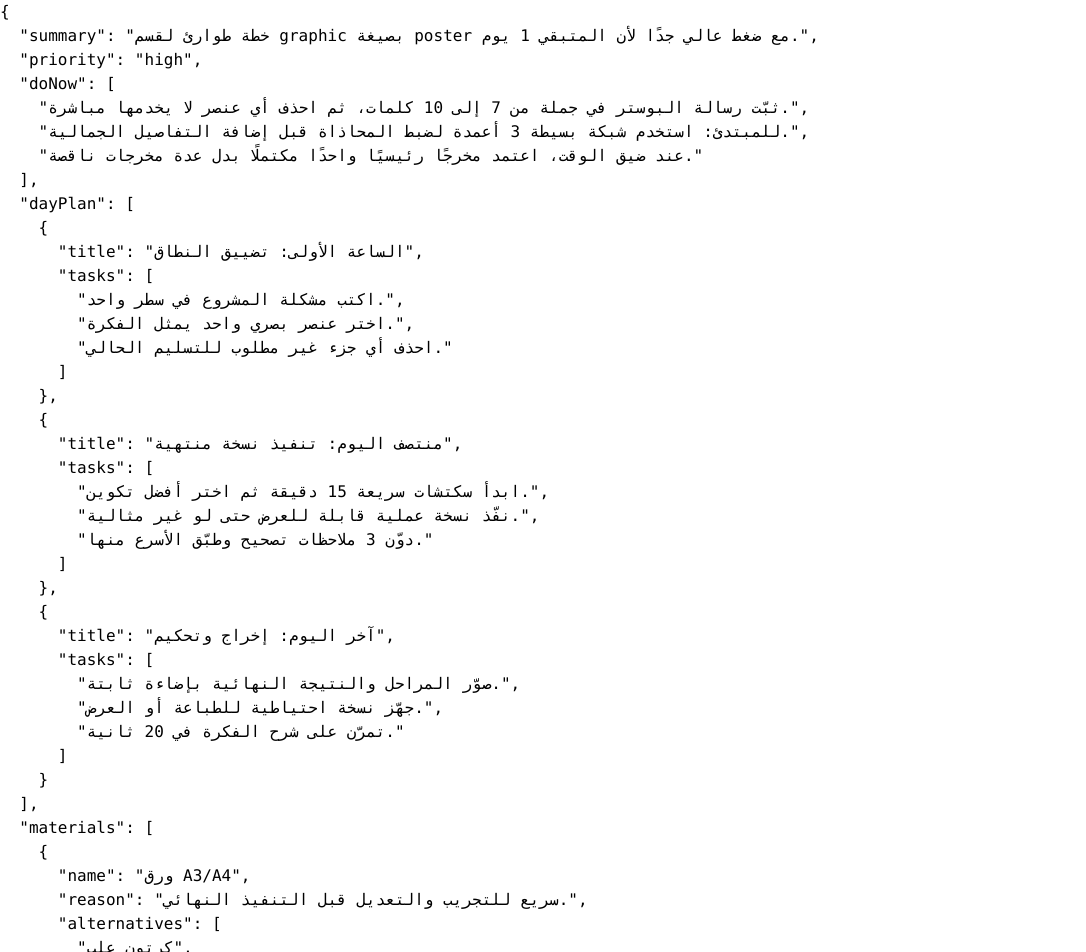
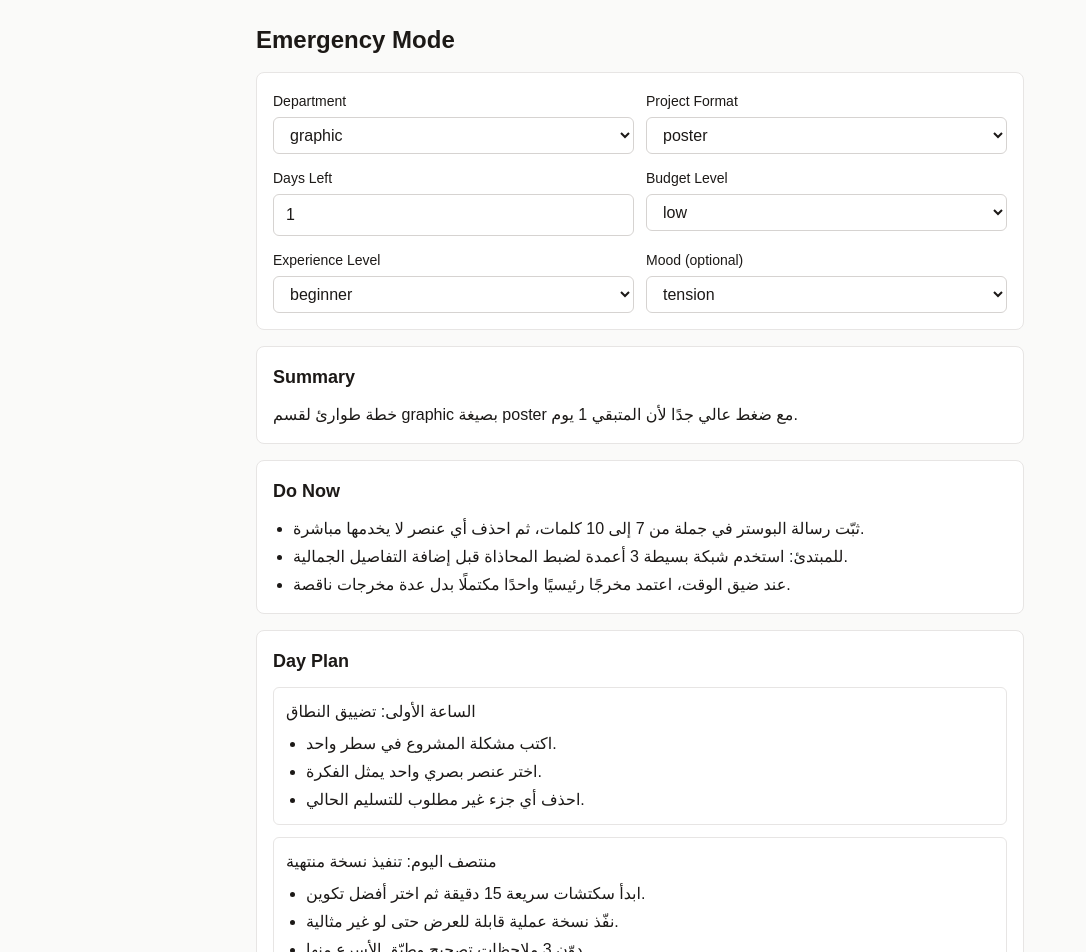
Before and after one commit to omarkhair70-droid/fine.arts.nub, a Next.js app: page /tools/emergency in a window 1280 px wide. Shown: the top 952 px of the page, without its empty margins (0-1086 px from the left). Built offline with nearby package versions, Linux system fonts and the light colour scheme.

Commit message:
Build emergency mode interactive UX

```diff
--- a/app/tools/emergency/page.tsx
+++ b/app/tools/emergency/page.tsx
@@ -1,7 +1,19 @@
+"use client";
+
+import { useMemo, useState } from "react";
+
 import { generateEmergencyPlan } from "@/lib/generators/generateEmergencyPlan";
+import type { EmergencyInput } from "@/types/emergency";
+import type { BudgetLevel, Department, ExperienceLevel, Mood, ProjectFormat } from "@/types/taxonomy";
+
+const departments: Department[] = ["graphic", "decor", "painting", "drawing", "sculpture", "ceramics", "photography", "general"];
+const projectFormats: ProjectFormat[] = ["painting", "poster", "campaign", "space", "model", "sculpture", "installation", "photography", "presentation"];
+const budgetLevels: BudgetLevel[] = ["very-low", "low", "medium", "open"];
+const experienceLevels: ExperienceLevel[] = ["beginner", "intermediate", "advanced"];
+const moods: Mood[] = ["sadness", "nostalgia", "tension", "chaos", "hope", "identity", "city", "childhood", "isolation", "memory"];
 
 export default function EmergencyPage() {
-  const output = generateEmergencyPlan({
+  const [form, setForm] = useState<EmergencyInput>({
     department: "graphic",
     projectFormat: "poster",
     daysLeft: 1,
@@ -10,5 +22,97 @@ export default function EmergencyPage() {
     mood: "tension"
   });
 
-  return <pre>{JSON.stringify(output, null, 2)}</pre>;
+  const plan = useMemo(() => generateEmergencyPlan(form), [form]);
+
+  return (
+    <main className="min-h-screen bg-stone-50 px-4 py-6 text-stone-900">
+      <div className="mx-auto flex w-full max-w-3xl flex-col gap-4">
+        <h1 className="text-2xl font-semibold">Emergency Mode</h1>
+
+        <section className="rounded-lg border border-stone-200 bg-white p-4">
+          <form className="grid grid-cols-1 gap-3 sm:grid-cols-2">
+            <Field label="Department">
+              <select value={form.department} onChange={(e) => setForm((prev) => ({ ...prev, department: e.target.value as Department }))} className="w-full rounded-md border border-stone-300 bg-white px-3 py-2">
+                {departments.map((option) => (
+                  <option key={option} value={option}>{option}</option>
+                ))}
+              </select>
+            </Field>
+
+            <Field label="Project Format">
+              <select value={form.projectFormat} onChange={(e) => setForm((prev) => ({ ...prev, projectFormat: e.target.value as ProjectFormat }))} className="w-full rounded-md border border-stone-300 bg-white px-3 py-2">
+                {projectFormats.map((option) => (
+                  <option key={option} value={option}>{option}</option>
+                ))}
+              </select>
+            </Field>
+
+            <Field label="Days Left">
+              <input type="number" min={1} max={30} value={form.daysLeft} onChange={(e) => setForm((prev) => ({ ...prev, daysLeft: Math.max(1, Number(e.target.value) || 1) }))} className="w-full rounded-md border border-stone-300 bg-white px-3 py-2" />
+            </Field>
+
+            <Field label="Budget Level">
+              <select value={form.budgetLevel} onChange={(e) => setForm((prev) => ({ ...prev, budgetLevel: e.target.value as BudgetLevel }))} className="w-full rounded-md border border-stone-300 bg-white px-3 py-2">
+                {budgetLevels.map((option) => (
+                  <option key={option} value={option}>{option}</option>
+                ))}
+              </select>
+            </Field>
+
+            <Field label="Experience Level">
+              <select value={form.experienceLevel} onChange={(e) => setForm((prev) => ({ ...prev, experienceLevel: e.target.value as ExperienceLevel }))} className="w-full rounded-md border border-stone-300 bg-white px-3 py-2">
+                {experienceLevels.map((option) => (
+                  <option key={option} value={option}>{option}</option>
+                ))}
+              </select>
+            </Field>
+
+            <Field label="Mood (optional)">
+              <select value={form.mood ?? ""} onChange={(e) => setForm((prev) => ({ ...prev, mood: (e.target.value || undefined) as Mood | undefined }))} className="w-full rounded-md border border-stone-300 bg-white px-3 py-2">
+                <option value="">none</option>
+                {moods.map((option) => (
+                  <option key={option} value={option}>{option}</option>
+                ))}
+              </select>
+            </Field>
+          </form>
+        </section>
+
+        <Section title="Summary"><p>{plan.summary}</p></Section>
+        <Section title="Do Now"><ul className="list-disc space-y-1 ps-5">{plan.doNow.map((item) => <li key={item}>{item}</li>)}</ul></Section>
+        <Section title="Day Plan">
+          <div className="space-y-3">{plan.dayPlan.map((block) => (
+            <div key={block.title} className="rounded-md border border-stone-200 p-3">
+              <h3 className="mb-2 font-medium">{block.title}</h3>
+              <ul className="list-disc space-y-1 ps-5">{block.tasks.map((task) => <li key={task}>{task}</li>)}</ul>
+            </div>
+          ))}</div>
+        </Section>
+        <Section title="Materials"><ul className="space-y-2">{plan.materials.map((m) => <li key={m.name}><p className="font-medium">{m.name}</p><p className="text-sm">{m.reason}</p>{m.alternatives?.length ? <p className="text-sm text-stone-700">Alternatives: {m.alternatives.join("، ")}</p> : null}</li>)}</ul></Section>
+        <Section title="Cheap Alternatives"><ul className="list-disc space-y-1 ps-5">{plan.cheapAlternatives.map((item) => <li key={item}>{item}</li>)}</ul></Section>
+        <Section title="Presentation Order"><ol className="list-decimal space-y-1 ps-5">{plan.presentationOrder.map((item) => <li key={item}>{item}</li>)}</ol></Section>
+        <Section title="Explain It Like This"><p>{plan.explainItLikeThis}</p></Section>
+        <Section title="Jury Defense Line"><p>{plan.juryDefenseLine}</p></Section>
+        <Section title="Common Mistakes"><ul className="space-y-3">{plan.commonMistakes.map((m) => <li key={m.mistake} className="rounded-md border border-stone-200 p-3"><p className="font-medium">{m.mistake}</p><p className="text-sm">Why it hurts: {m.whyItHurts}</p><p className="text-sm">Fix fast: {m.fixFast}</p></li>)}</ul></Section>
+      </div>
+    </main>
+  );
 }
+
+function Field({ label, children }: { label: string; children: React.ReactNode }) {
+  return (
+    <label className="space-y-1">
+      <span className="text-sm font-medium">{label}</span>
+      {children}
+    </label>
+  );
+}
+
+function Section({ title, children }: { title: string; children: React.ReactNode }) {
+  return (
+    <section className="rounded-lg border border-stone-200 bg-white p-4">
+      <h2 className="mb-3 text-lg font-semibold">{title}</h2>
+      {children}
+    </section>
+  );
+}
```
